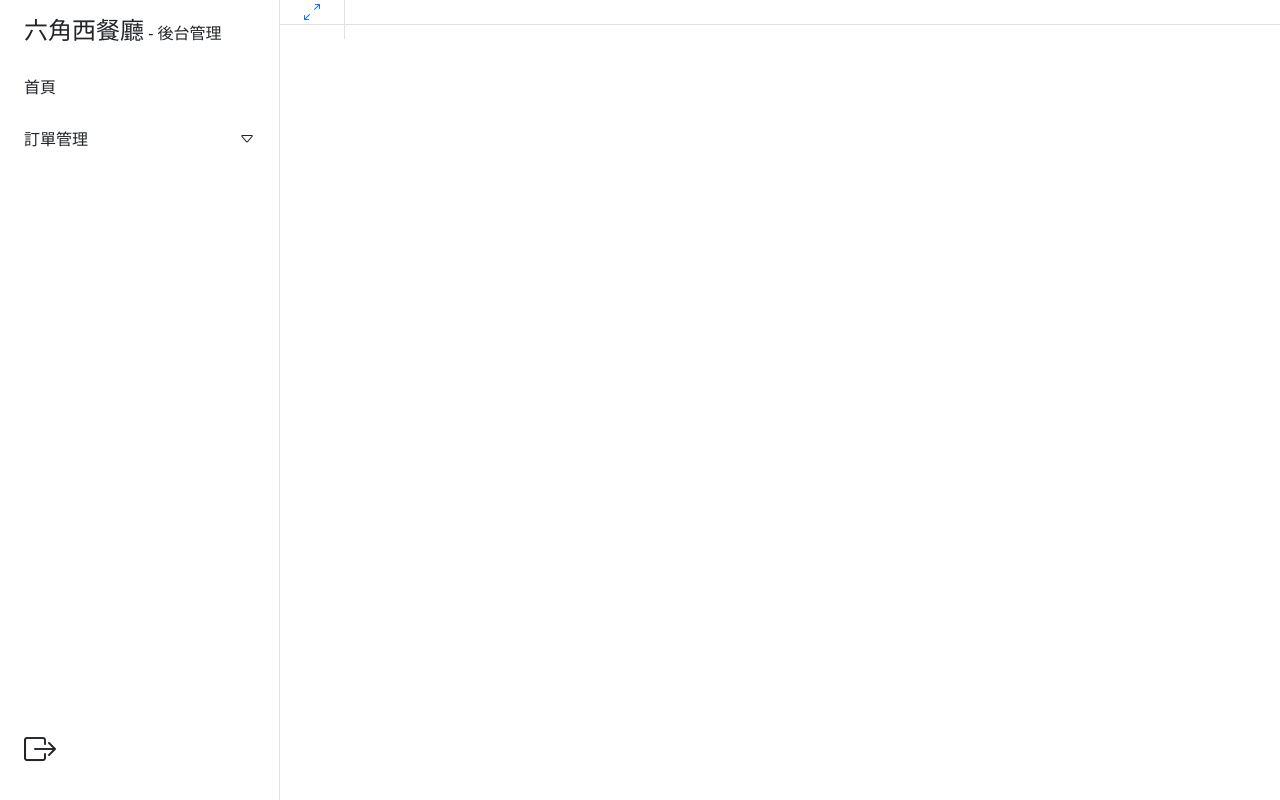
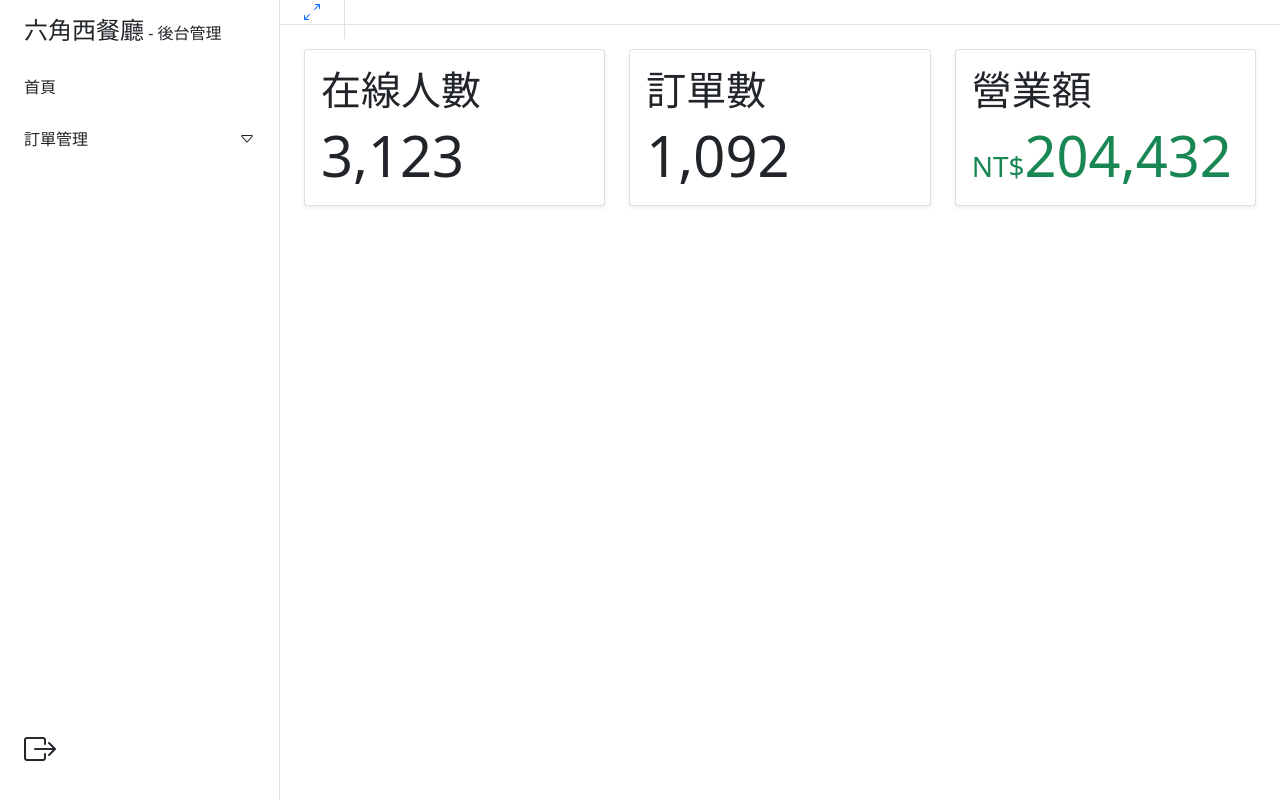
Before and after one commit to afwyou/Hexschool-Bootstrap5-Dashboard, a website: page home.html in a window 1280 px wide. Drawn offline with nearby package versions, Linux system fonts and the light colour scheme.

Commit message:
卡片內容製作

```diff
--- a/home.html
+++ b/home.html
@@ -61,6 +61,49 @@
         <a href="#" class="d-incline-block py-3 px-4 border-end" id="toggle-btn"><i
             class="bi bi-arrows-angle-expand"></i></a>
       </div>
+
+      <!-- 主要內容 -->
+      <div class="p-4">
+        <div class="row">
+          <div class="col">
+            <div class="card shadow-sm">
+              <div class="card-body">
+                <h2 class="display-6">
+                  在線人數
+                </h2>
+                <p class="display-4 mb-0">
+                  3,123
+                </p>
+              </div>
+            </div>
+          </div>
+          <div class="col">
+            <div class="card shadow-sm">
+              <div class="card-body">
+                <h2 class="display-6">
+                  訂單數
+                </h2>
+                <p class="display-4 mb-0">
+                  1,092
+                </p>
+              </div>
+            </div>
+          </div>
+          <div class="col">
+            <div class="card shadow-sm">
+              <div class="card-body">
+                <h2 class="display-6">
+                  營業額
+                </h2>
+                <p class="mb-0 text-success"><span class="fs-3">NT$<span class="display-4">204,432</span></span></p>
+              </div>
+            </div>
+          </div>
+        </div>
+      </div>
+
+
+
     </main>
   </div>
   <script src="https://cdn.jsdelivr.net/npm/@popperjs/core@2.11.5/dist/umd/popper.min.js"
```
